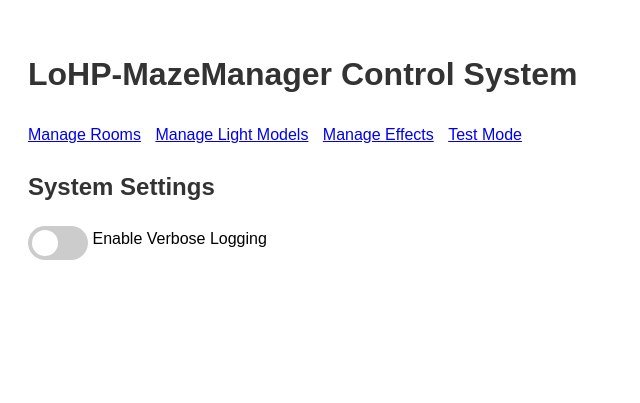
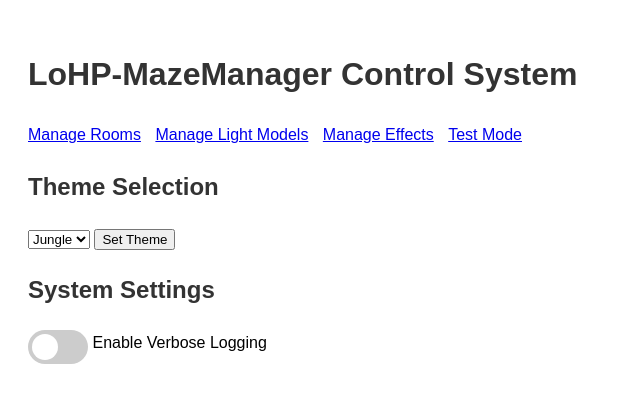
Before and after one commit to Coleslaw3557/lohp-maze, a Flask app: page / in a window 1280 px wide. Shown: the top 403 px of the page, without its empty margins (0-640 px from the left). Run offline with Flask 3, Linux system fonts and the light colour scheme.

Commit message:
feat: Add theme selector to main page

```diff
--- a/main.py
+++ b/main.py
@@ -48,7 +48,15 @@ def before_request():
 @app.route('/')
 def index():
     return render_template('index.html',
-                           verbose_logging=session.get('verbose_logging', False))
+                           verbose_logging=session.get('verbose_logging', False),
+                           current_theme=effects_manager.current_theme)
+
+@app.route('/set_theme', methods=['POST'])
+def set_theme():
+    theme_name = request.form.get('theme_name')
+    effects_manager.set_current_theme(theme_name)
+    flash(f'Theme set to {theme_name}', 'success')
+    return redirect(url_for('index'))
 
 @app.route('/toggle_verbose_logging', methods=['POST'])
 def toggle_verbose_logging():
--- a/templates/index.html
+++ b/templates/index.html
@@ -28,6 +28,14 @@
             <li><a href="{{ url_for('test_mode') }}">Test Mode</a></li>
         </ul>
     </nav>
+
+    <h2>Theme Selection</h2>
+    <form action="{{ url_for('set_theme') }}" method="post">
+        <select name="theme_name">
+            <option value="Jungle" {% if current_theme == 'Jungle' %}selected{% endif %}>Jungle</option>
+        </select>
+        <input type="submit" value="Set Theme">
+    </form>
 
     <h2>System Settings</h2>
     <div>
```
